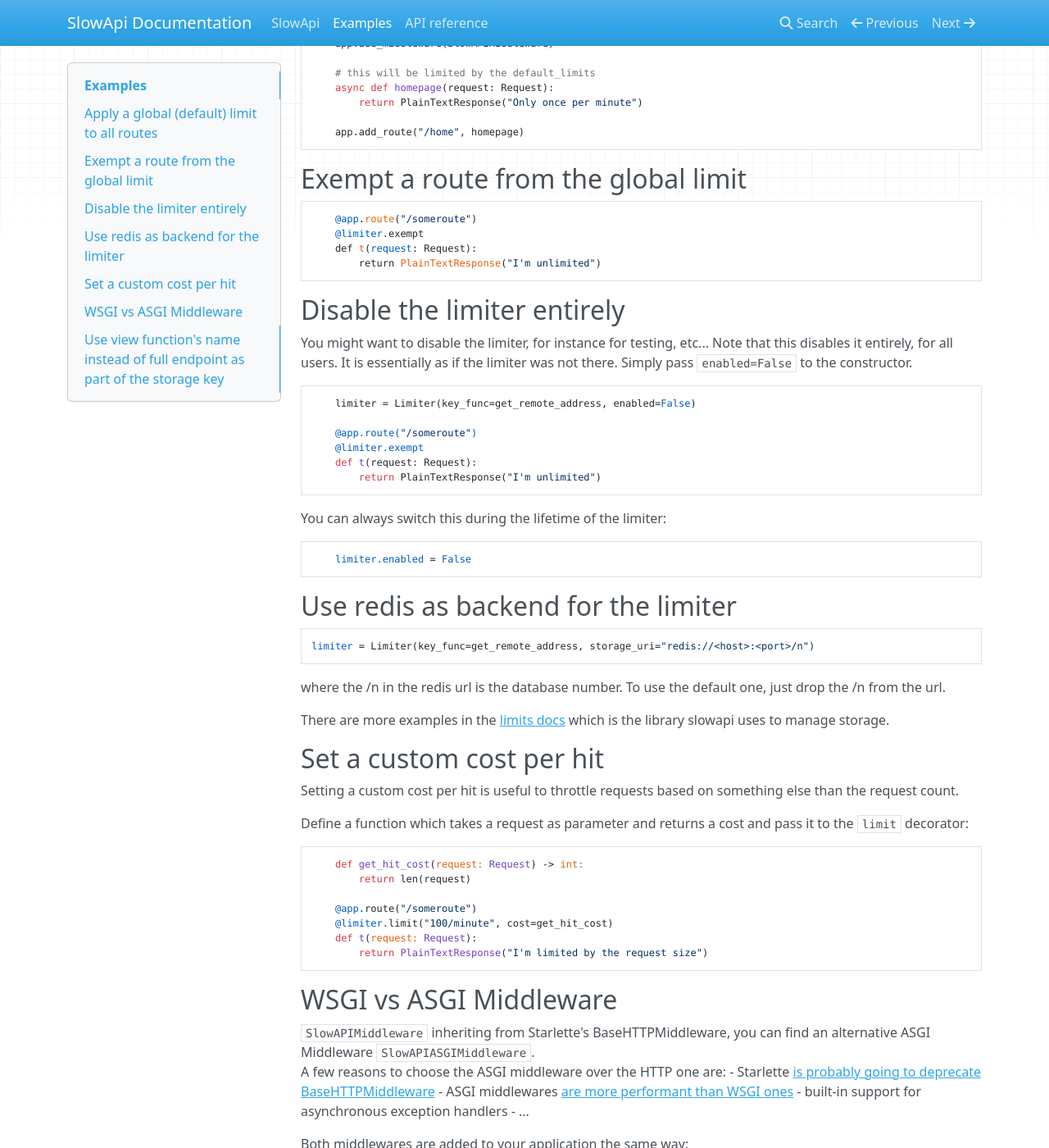
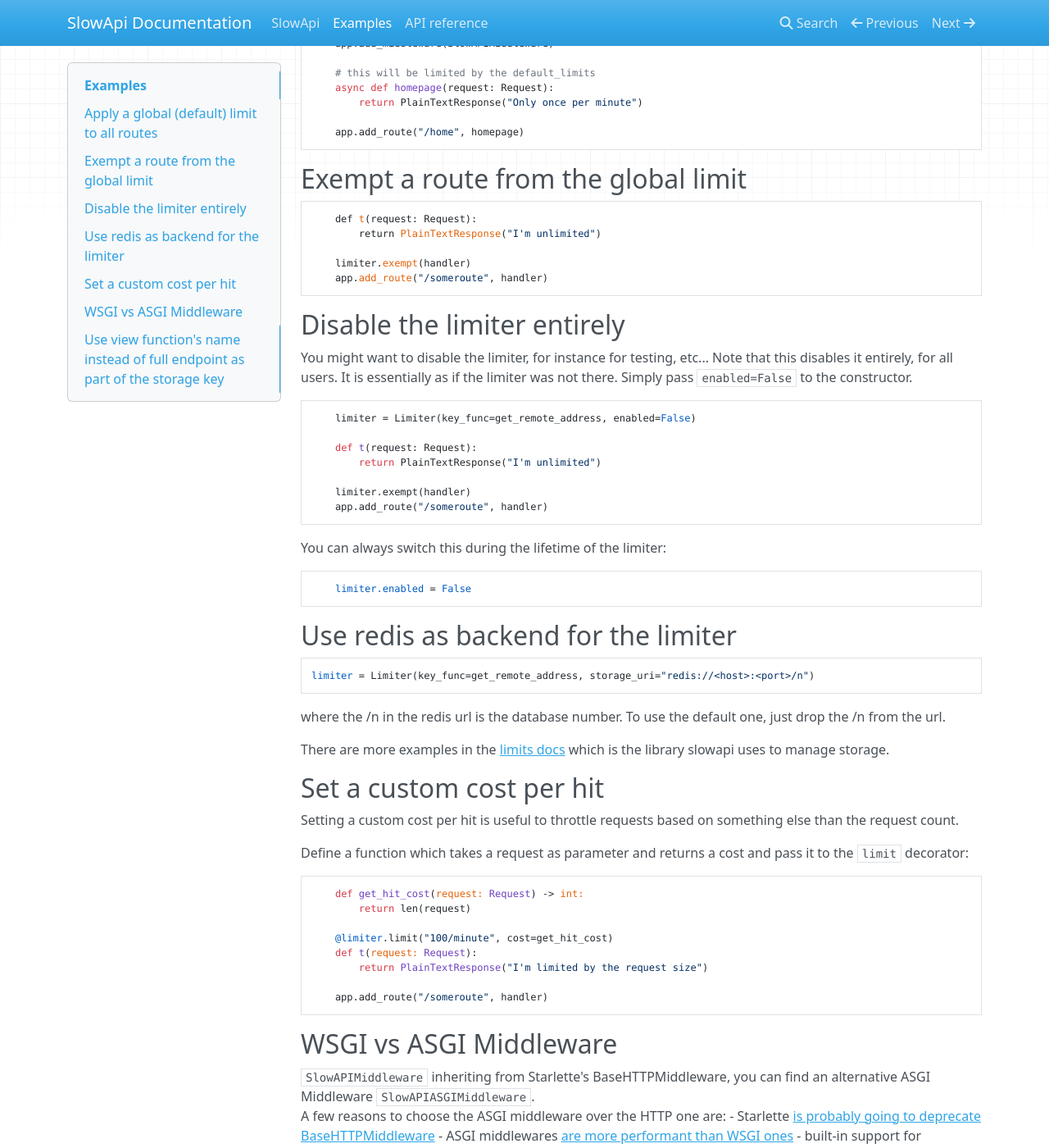
Before and after one commit to laurentS/slowapi, an MkDocs documentation site: the page built from docs/examples.md, in a window 1280 px wide and 1400 px high, scrolled down 434 px. Shown: the whole window at 82% size. Built offline with MkDocs 1.6.1, drawn with Linux system fonts in a browser that asks for light colours; nearby versions of some CDN libraries; some of the changed text lies outside the part shown.

Commit message:
fix: Replace deprecated @app.route with app.add_route for Starlette 1.0 compatibility

````diff
--- a/docs/examples.md
+++ b/docs/examples.md
@@ -29,10 +29,11 @@
 ## Exempt a route from the global limit
 
 ```python
-    @app.route("/someroute")
-    @limiter.exempt
     def t(request: Request):
         return PlainTextResponse("I'm unlimited")
+
+    limiter.exempt(handler)
+    app.add_route("/someroute", handler)
 ```
 
 ## Disable the limiter entirely
@@ -44,10 +45,11 @@
 ```python
     limiter = Limiter(key_func=get_remote_address, enabled=False)
 
-    @app.route("/someroute")
-    @limiter.exempt
     def t(request: Request):
         return PlainTextResponse("I'm unlimited")
+
+    limiter.exempt(handler)
+    app.add_route("/someroute", handler)
 ```
 
 You can always switch this during the lifetime of the limiter:
@@ -76,10 +78,11 @@
     def get_hit_cost(request: Request) -> int:
         return len(request)
 
-    @app.route("/someroute")
     @limiter.limit("100/minute", cost=get_hit_cost)
     def t(request: Request):
         return PlainTextResponse("I'm limited by the request size")
+
+    app.add_route("/someroute", handler)
 ```
 
 ## WSGI vs ASGI Middleware
@@ -107,9 +110,10 @@
 
 Let's use this route as an example:
 ```python
-@app.route("/some_route/{some_param}")
 def my_func(some_param):
     ...
+
+app.add_route("/someroute/{some_param}", handler)
 ```
 
 ```python
````
Also changed, not shown: 1 other file.
